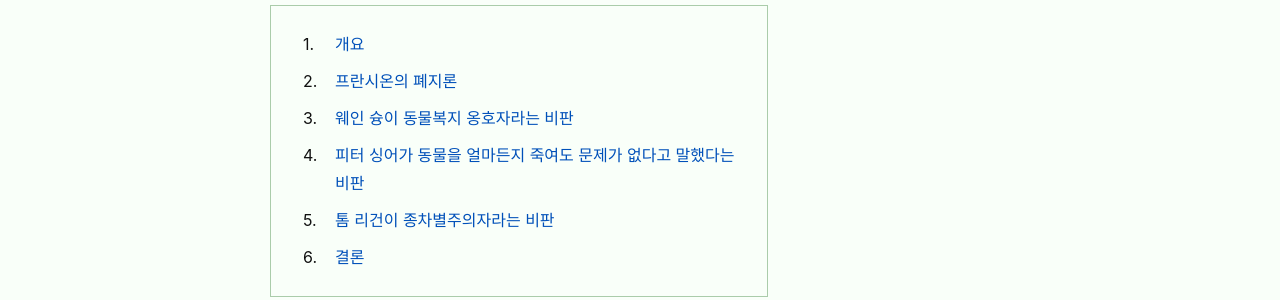
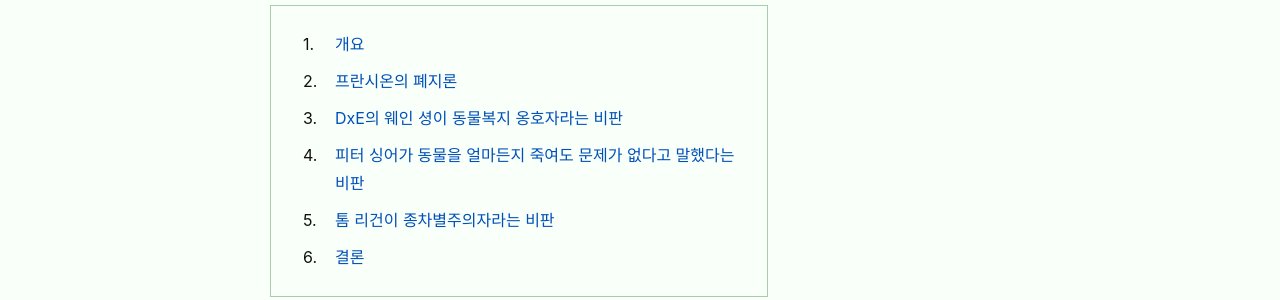
Before and after one commit to veganstudies/veganstudies.github.io, a Jekyll site: the page built from _posts/2020-03-04-on-gary-francione.md, in a window 1280 px wide and 900 px high. Shown: the part 241-541 px from the top of the window. Built offline with Jekyll 4.4.1, drawn with Linux system fonts in a browser that asks for light colours; some of the changed text lies outside the part shown.

Commit message:
Update 2020-03-04-on-gary-francione.md

```diff
--- a/_posts/2020-03-04-on-gary-francione.md
+++ b/_posts/2020-03-04-on-gary-francione.md
@@ -30,7 +30,7 @@ date: 2020-03-04 01:00:00 +0900
 
 [비거니즘](/terms/veganism.html) 실천은 이 입장에 동의하는 개인이 따라야만 하는 최소한의 기준선이며, 단계적으로 육식을 줄이기(감소주의) 등 다른 모든 선택지는 부도덕하다고 말합니다. (원칙 3)
 
-## 웨인 슝이 동물복지 옹호자라는 비판
+## DxE의 웨인 셩이 동물복지 옹호자라는 비판
 
 웨인 셩Wayne Hsiung은 DxE의 공동설립자입니다. DxE는 인도적인 도축이란 기만이라고 주장하며 40년 이내에 완전한 동물 해방을 이루는 것을 목표로 활동하는 풀뿌리 조직이에요. 한국에서도 다양한 방해 시위 활동으로 언론에 여러번 소개되었습니다.
 
```
